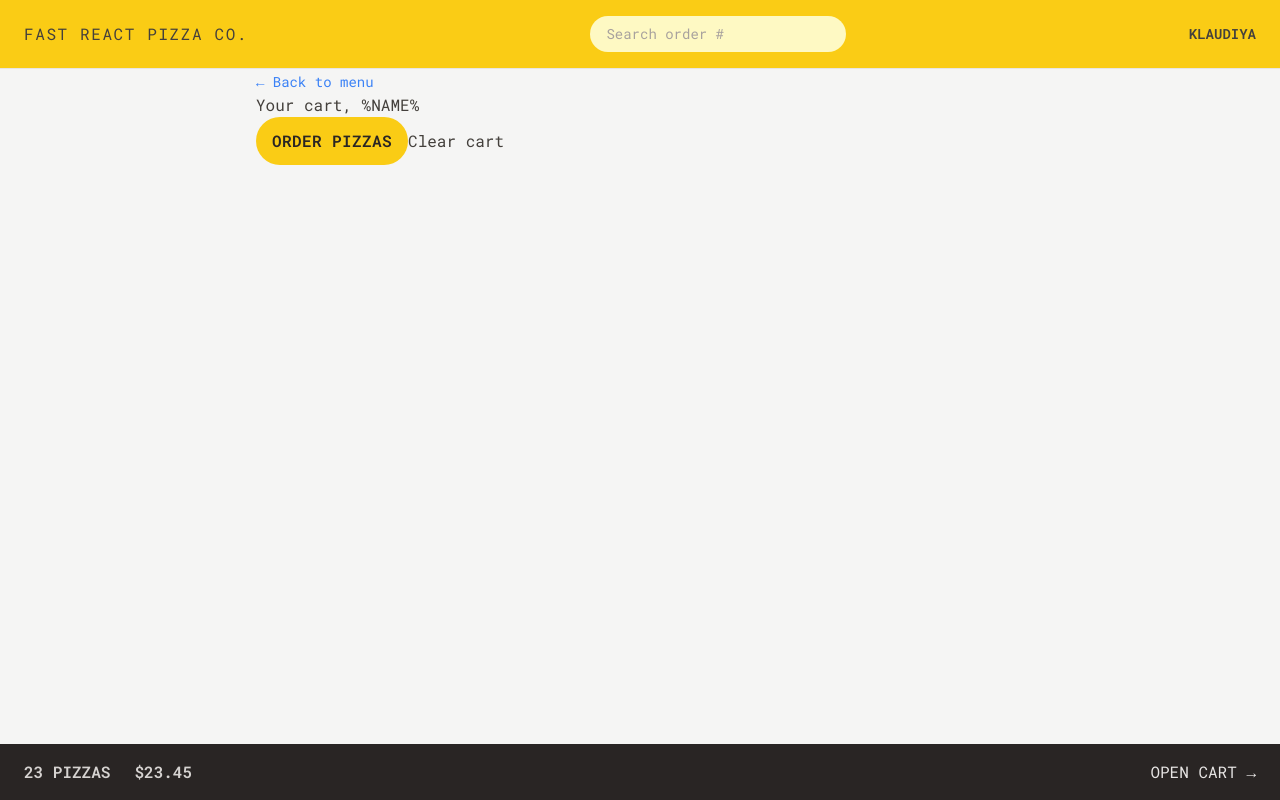
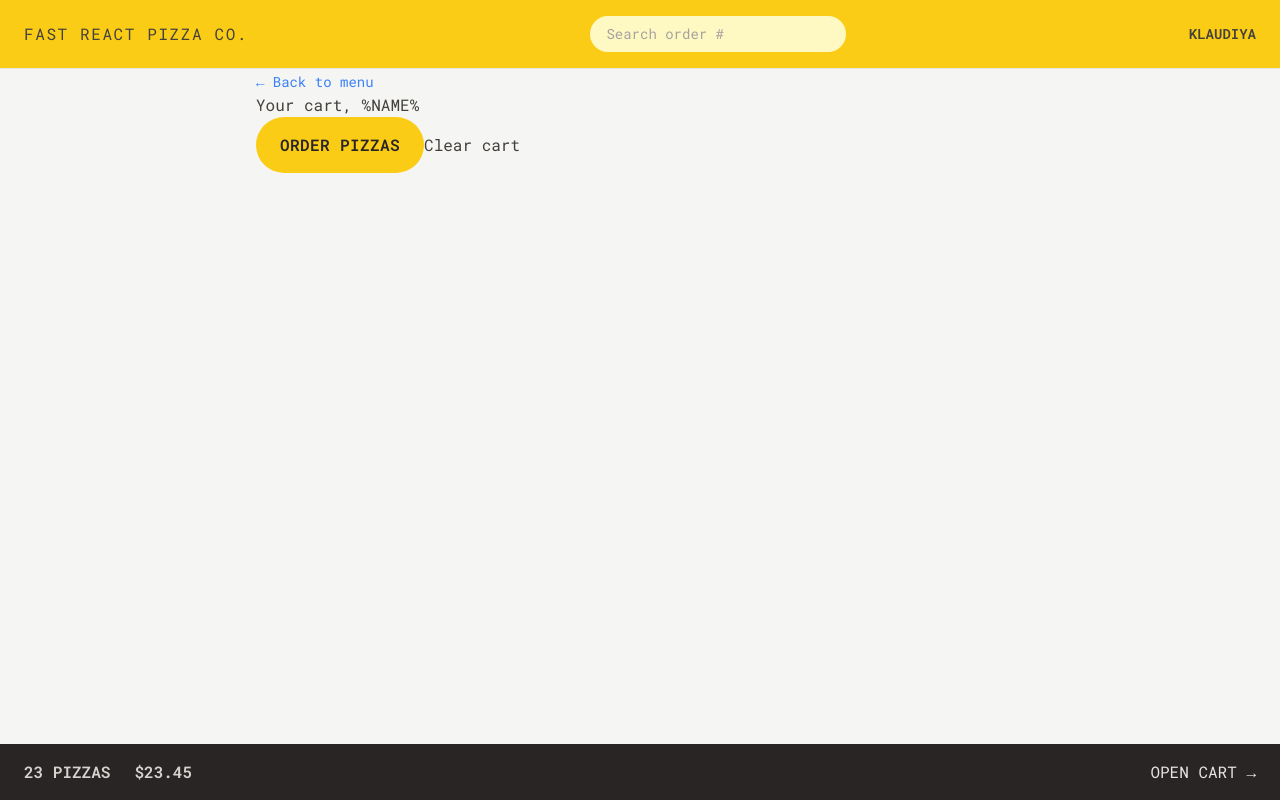
Before and after one commit to klaudiyamileva/fast-react-pizza, a React (Vite) app: page /cart in a window 1280 px wide. Built offline with nearby package versions, Linux system fonts and the light colour scheme.

Commit message:
styled the menu

```diff
--- a/src/features/cart/Cart.jsx
+++ b/src/features/cart/Cart.jsx
@@ -35,7 +35,7 @@
       <h2>Your cart, %NAME%</h2>
 
       <div>
-        <Button to="/order/new">Order pizzas</Button>
+        <Button type='primary' to="/order/new">Order pizzas</Button>
         <button>Clear cart</button>
       </div>
     </div>
--- a/src/features/menu/Menu.jsx
+++ b/src/features/menu/Menu.jsx
@@ -6,7 +6,7 @@
   const menu = useLoaderData();
 
   return (
-    <ul>
+    <ul className="divide-y divide-stone-200 px-4">
       {menu.map((pizza) => (
         <MenuItem key={pizza.id} pizza={pizza} />
       ))}
--- a/src/features/menu/MenuItem.jsx
+++ b/src/features/menu/MenuItem.jsx
@@ -1,16 +1,31 @@
 import { formatCurrency } from "../../utils/helpers";
+import Button from '../../ui/Button';
 
 function MenuItem({ pizza }) {
   const { id, name, unitPrice, ingredients, soldOut, imageUrl } = pizza;
 
   return (
-    <li>
-      <img src={imageUrl} alt={name} />
-      <div>
-        <p>{name}</p>
-        <p>{ingredients.join(', ')}</p>
-        <div>
-          {!soldOut ? <p>{formatCurrency(unitPrice)}</p> : <p>Sold out</p>}
+    <li className="flex gap-4 py-2">
+      <img
+        src={imageUrl}
+        alt={name}
+        className={`h-24 ${soldOut ? "opacity-70 grayscale" : ""}`}
+      />
+      <div className="flex flex-col grow pt-0.5">
+        <p className="font-medium">{name}</p>
+        <p className="text-sm capitalize italic text-stone-500">
+          {ingredients.join(", ")}
+        </p>
+        <div className="mt-auto flex items-center justify-between">
+          {!soldOut ? (
+            <p className="text-sm">{formatCurrency(unitPrice)}</p>
+          ) : (
+            <p className="text-sm font-medium uppercase text-stone-500">
+              Sold out
+            </p>
+          )}
+
+          <Button type='small'>Add to cart</Button>
         </div>
       </div>
     </li>
--- a/src/features/order/CreateOrder.jsx
+++ b/src/features/order/CreateOrder.jsx
@@ -79,7 +79,7 @@
 
         <div>
           <input type="hidden" name="cart" value={JSON.stringify(cart)} />
-          <Button disabled={isSubmitting}>
+          <Button type='primary' disabled={isSubmitting}>
             {isSubmitting ? "Placing order..." : "Order now"}
           </Button>
         </div>
--- a/src/features/user/CreateUser.jsx
+++ b/src/features/user/CreateUser.jsx
@@ -24,7 +24,7 @@
 
       {username !== "" && (
         <div>
-          <Button>Start ordering</Button>
+          <Button type='primary'>Start ordering</Button>
         </div>
       )}
     </form>
--- a/src/ui/Button.jsx
+++ b/src/ui/Button.jsx
@@ -1,18 +1,23 @@
 import { Link } from "react-router-dom";
 
-function Button({ children, disabled, to }) {
-  const className =
-    "transition-color inline-block rounded-full bg-yellow-400 px-4 py-3 font-semibold uppercase tracking-wide text-stone-800 duration-300 hover:bg-yellow-300 focus:bg-yellow-300 focus:outline-none focus:ring focus:ring-yellow-300 focus:ring-offset-2 disabled:cursor-not-allowed";
+function Button({ children, disabled, to, type }) {
+  const base =
+    "transition-color inline-block rounded-full bg-yellow-400 font-semibold uppercase tracking-wide text-stone-800 duration-300 hover:bg-yellow-300 focus:bg-yellow-300 focus:outline-none focus:ring focus:ring-yellow-300 focus:ring-offset-2 disabled:cursor-not-allowed";
+  const styles = {
+    primary: base + " px-4 py-3 md:px-6 md:py-4",
+    small: base + " px-4 py-2 text-sm",
+    // small: base + " px-4 py-2 md:px-5 md:py-2.5",
+  };
 
   if (to)
     return (
-      <Link to={to} className={className}>
+      <Link to={to} className={styles[type]}>
         {children}
       </Link>
     );
 
   return (
-    <button disabled={disabled} className={className}>
+    <button disabled={disabled} className={styles[type]}>
       {children}
     </button>
   );
```
